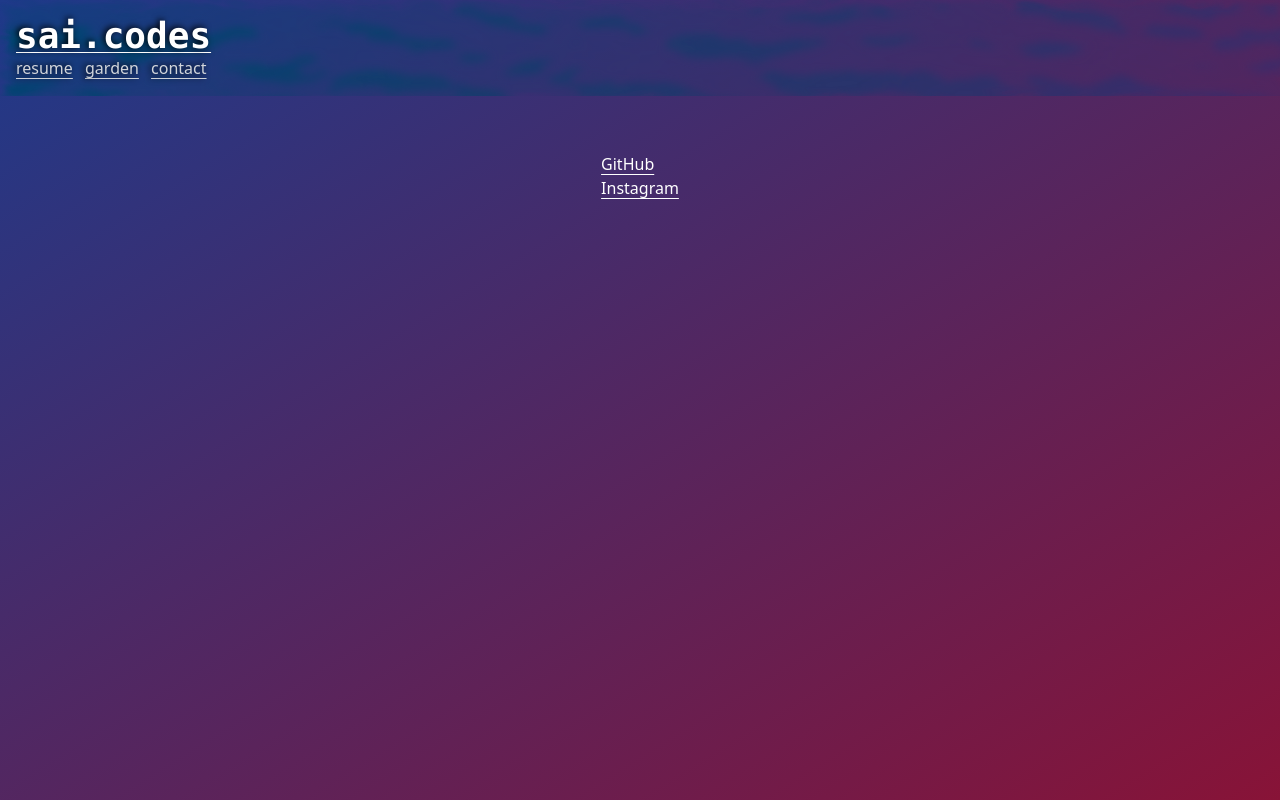
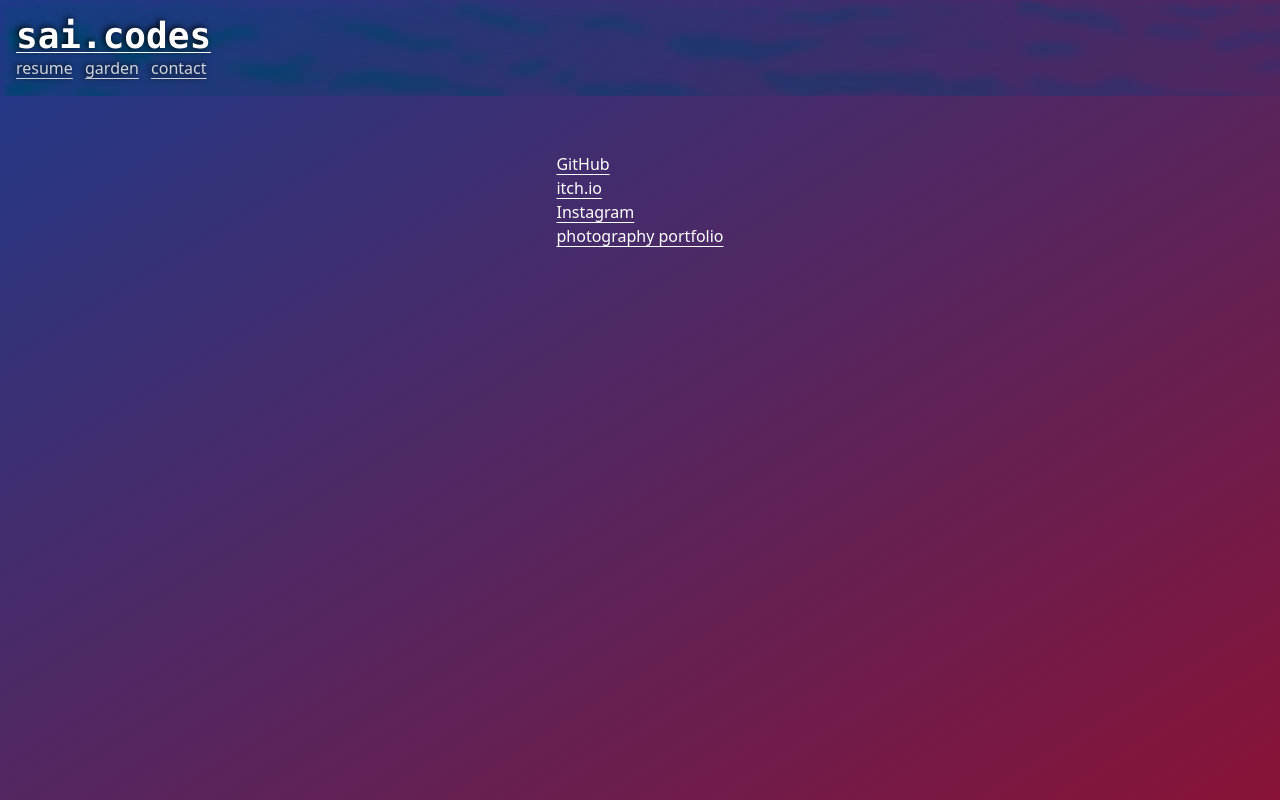
Before and after one commit to saitheninja/sai-codes, a SvelteKit app: page /contact in a window 1280 px wide. Built offline with nearby package versions, Linux system fonts and the light colour scheme.

Commit message:
update contact page

```diff
--- a/src/routes/contact/+page.svelte
+++ b/src/routes/contact/+page.svelte
@@ -2,13 +2,24 @@
   <ul>
     <li>
       <a
-        href="https://github.com/saitheninja/resume"
+        href="https://github.com/saitheninja/"
         target="_blank"
         rel="noreferrer external"
       >
         GitHub
       </a>
     </li>
+
+    <li>
+      <a
+        href="https://saitheninja.itch.io/"
+        target="_blank"
+        rel="noreferrer external"
+      >
+        itch.io
+      </a>
+    </li>
+
     <li>
       <a
         href="https://www.instagram.com/saitheninja/"
@@ -18,5 +29,15 @@
         Instagram
       </a>
     </li>
+
+    <li>
+      <a
+        href="https://saitheninja.com"
+        target="_blank"
+        rel="noreferrer external"
+      >
+        photography portfolio
+      </a>
+    </li>
   </ul>
 </div>
```
